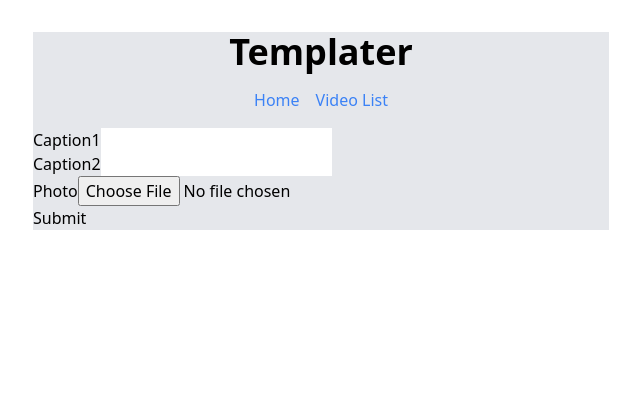
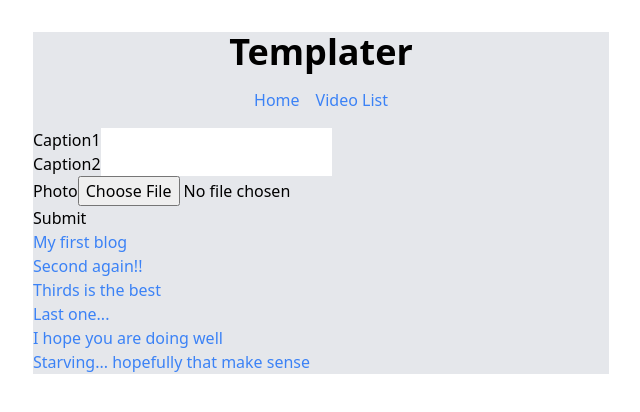
Before and after one commit to mu0363/templater-lab, a Next.js app: page / in a window 1280 px wide. Shown: the top 412 px of the page, without its empty margins (319-959 px from the left). Built offline with nearby package versions, Linux system fonts and the light colour scheme; no server answers; what google-spreadsheet would draw is missing.

Commit message:
🐛 date-fnsをimport

```diff
--- /dev/null
+++ b/src/lib/data.js
@@ -0,0 +1,44 @@
+export const blogPosts = [
+  {
+    title: 'My first blog',
+    slug: '1',
+    date: new Date(),
+    content:
+      'Lorem ipsum dolor sit amet consectetur adipisicing elit. Consequatur sunt numquam eveniet aperiam, minima cum? Ipsum, corporis, eveniet sint odit enim excepturi, adipisci in ad error molestiae molestias veniam numquam!',
+  },
+  {
+    title: 'Second again!!',
+    slug: '2',
+    date: new Date(),
+    content:
+      'Lorem ipsum dolor sit amet consectetur adipisicing elit. Consequatur sunt numquam eveniet aperiam, minima cum? Ipsum, corporis, eveniet sint odit enim excepturi, adipisci in ad error molestiae molestias veniam numquam!',
+  },
+  {
+    title: 'Thirds is the best',
+    slug: '3',
+    date: new Date(),
+    content:
+      'Lorem ipsum dolor sit amet consectetur adipisicing elit. Consequatur sunt numquam eveniet aperiam, minima cum? Ipsum, corporis, eveniet sint odit enim excepturi, adipisci in ad error molestiae molestias veniam numquam!',
+  },
+  {
+    title: 'Last one...',
+    slug: '4',
+    date: new Date(),
+    content:
+      'Lorem ipsum dolor sit amet consectetur adipisicing elit. Consequatur sunt numquam eveniet aperiam, minima cum? Ipsum, corporis, eveniet sint odit enim excepturi, adipisci in ad error molestiae molestias veniam numquam!',
+  },
+  {
+    title: 'I hope you are doing well',
+    slug: '5',
+    date: new Date(),
+    content:
+      'Lorem ipsum dolor sit amet consectetur adipisicing elit. Consequatur sunt numquam eveniet aperiam, minima cum? Ipsum, corporis, eveniet sint odit enim excepturi, adipisci in ad error molestiae molestias veniam numquam!',
+  },
+  {
+    title: 'Starving... hopefully that make sense',
+    slug: '6',
+    date: new Date(),
+    content:
+      'Lorem ipsum dolor sit amet consectetur adipisicing elit. Consequatur sunt numquam eveniet aperiam, minima cum? Ipsum, corporis, eveniet sint odit enim excepturi, adipisci in ad error molestiae molestias veniam numquam!',
+  },
+];
--- /dev/null
+++ b/src/pages/blog/[slug].js
@@ -0,0 +1,26 @@
+import { blogPosts } from 'src/lib/data';
+
+export default function BlogPage() {
+  return <div>Enter</div>;
+}
+
+export const getStaticProps = async (ctx) => {
+  console.log(ctx);
+
+  return {
+    props: {
+      data: null,
+    },
+  };
+};
+
+export async function getStaticPaths() {
+  return {
+    paths: blogPosts.map((item) => ({
+      params: {
+        slug: item.slug,
+      },
+    })),
+    fallback: false,
+  };
+}
--- a/src/pages/index.js
+++ b/src/pages/index.js
@@ -1,9 +1,12 @@
 import React, { useState } from 'react';
 import Head from 'next/head';
+import Link from 'next/link';
+import { format } from 'date-fns';
 import { Layout } from 'src/components/Layout';
 import { appendSpreadsheet } from '../utils/appendSpreadSheet';
 import { generateFilename } from '../utils/generateFilename';
 import { uploadImage } from '../utils/uploadImage';
+import { blogPosts } from 'src/lib/data';
 
 export default function Home() {
   const [caption1, setCaption1] = useState('');
@@ -79,6 +82,13 @@ export default function Home() {
           </div>
           <button type='submit'>Submit</button>
         </form>
+        {blogPosts.map((item) => (
+          <div key={item.slug}>
+            <Link href={`/blog/${item.slug}`}>
+              <a>{item.title}</a>
+            </Link>
+          </div>
+        ))}
       </Layout>
     </div>
   );
```
